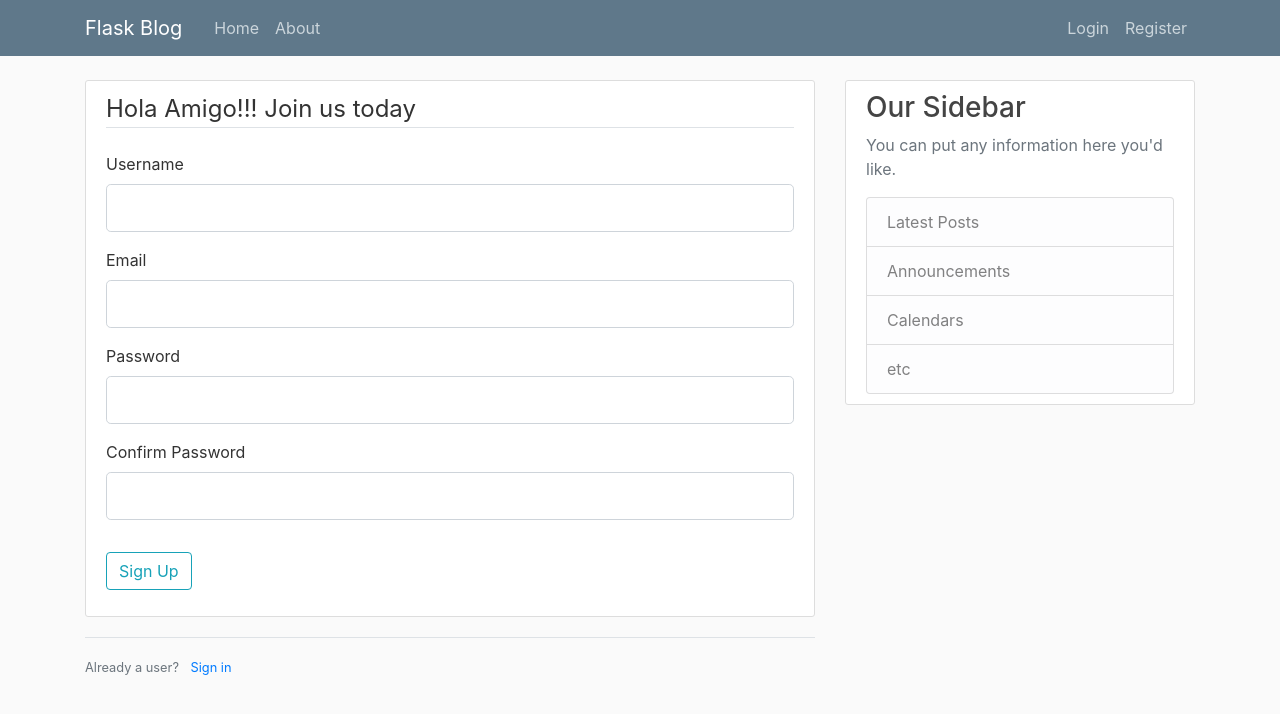
After one commit to sagarpandey7742/Flask-Blog, a Flask app: page /register in a window 1280 px wide. The commit adds this page. Shown: the top 714 px of the page. Run offline with Flask 2, Linux system fonts and the light colour scheme; some libraries are stand-ins or nearby versions.

Commit message:
Added Register route and forms for new users

```diff
--- a/app.py
+++ b/app.py
@@ -1,31 +1,49 @@
-from flask import Flask, render_template, url_for
+from flask import Flask, render_template, url_for, flash, redirect
+from forms import RegistrationForm, LoginForm
 
 app = Flask(__name__)
-
-posts=[
+app.config['SECRET_KEY'] = '2ade7dca04722e1dc2aa38dd6c31023898993cf0291432e811cee85e3526e898'
+posts = [
     {
-        "author":"Sagar Pandey",
-        "title":"First Post",
-        "content":"First content",
-        "date_posted":"December 7 2020"
+        "author": "Sagar Pandey",
+        "title": "First Post",
+        "content": "First content",
+        "date_posted": "December 7 2020"
     },
     {
-        "author":"Sagar Pandey 2",
-        "title":"Second Post",
-        "content":"Second content",
-        "date_posted":"December 8 2020"
+        "author": "Sagar Pandey 2",
+        "title": "Second Post",
+        "content": "Second content",
+        "date_posted": "December 8 2020"
     },
 ]
 
+
 @app.route('/')
 @app.route('/home')
-def hello_world():
+def home():
     return render_template("home.html", posts=posts)
 
 
 @app.route('/about')
 def about():
-    return render_template("about.html",title="About")
+    return render_template("about.html", title="About")
+
+
+@app.route('/register', methods=['GET', 'POST'])
+def register():
+    form = RegistrationForm()
+    print(form.validate_on_submit())
+    if form.validate_on_submit():
+        flash(f"Account created for {form.username.data}.", "success")
+        return redirect(url_for("home"))
+    return render_template("register.html", title="Register", form=form)
+
+
+@app.route('/login', methods=['GET', 'POST'])
+def login():
+    form = RegistrationForm()
+    return render_template('login.html', title="Login", form=form)
 
 
 if __name__ == '__main__':
--- /dev/null
+++ b/forms.py
@@ -0,0 +1,19 @@
+from flask_wtf import FlaskForm
+from wtforms import StringField, PasswordField, SubmitField, BooleanField
+from wtforms.validators import DataRequired, Length, Email, EqualTo
+
+
+class RegistrationForm(FlaskForm):
+    username = StringField("Username",
+                           validators=[DataRequired(), Length(min=5, max=20)])
+    email = StringField("Email", validators=[DataRequired(), Email()])
+    password = PasswordField("Password", validators=[DataRequired()])
+    confirm_password = PasswordField("Confirm Password", validators=[DataRequired(), EqualTo('password')])
+    submit = SubmitField("Sign Up")
+
+
+class LoginForm(FlaskForm):
+    email = StringField("Email", validators=[DataRequired(), Email()])
+    password = PasswordField("Password", validators=[DataRequired()])
+    remember = BooleanField("Remember Me")
+    submit = SubmitField("Login")
--- a/templates/layout.html
+++ b/templates/layout.html
@@ -43,19 +43,27 @@
     <main role="main" class="container">
         <div class="row">
             <div class="col-md-8">
+                {% with messages = get_flashed_messages(with_categories=True) %}
+                    {% if messages %}
+                        {% for category, message in messages %}
+                            <div class="alert alert-{{ category }}">
+                                {{ message }}
+                            </div>
+                        {% endfor %}
+                    {% endif %}
+                {% endwith %}
                 {% block content %}{% endblock %}
             </div>
             <div class="col-md-4">
                 <div class="content-section">
                     <h3>Our Sidebar</h3>
-                    <p class='text-muted'>You can put any information here you'd like.
+                    <p class='text-muted'>You can put any information here you'd like.</p>
                     <ul class="list-group">
                         <li class="list-group-item list-group-item-light">Latest Posts</li>
                         <li class="list-group-item list-group-item-light">Announcements</li>
                         <li class="list-group-item list-group-item-light">Calendars</li>
                         <li class="list-group-item list-group-item-light">etc</li>
                     </ul>
-                    </p>
                 </div>
             </div>
         </div>
--- /dev/null
+++ b/templates/register.html
@@ -0,0 +1,40 @@
+{% extends "layout.html" %}
+{% block content %}
+    <div class="content-section">
+        <form method="POST" action="" novalidate>
+            {{ form.hidden_tag() }}
+            <fieldset class="form-group">
+                <legend class="border-bottom mb-4">Hola Amigo!!! Join us today</legend>
+
+                <div class="form-group">
+                    {{ form.username.label(class="form-control-label") }}
+                    {{ form.username(class="form-control form-control-lg") }}
+                </div>
+
+                <div class="form-group">
+                    {{ form.email.label(class="form-control-label") }}
+                    {{ form.email(class="form-control form-control-lg") }}
+                </div>
+
+                <div class="form-group">
+                    {{ form.password.label(class="form-control-label") }}
+                    {{ form.password(class="form-control form-control-lg") }}
+                </div>
+
+                <div class="form-group">
+                    {{ form.confirm_password.label(class="form-control-label") }}
+                    {{ form.confirm_password(class="form-control form-control-lg") }}
+                </div>
+
+            </fieldset>
+            <div class="form-group">
+                {{ form.submit(class="btn btn-outline-info") }}
+            </div>
+        </form>
+    </div>
+    <div class="border-top pt-3">
+        <small class="text-muted">
+            Already a user?  <a class="ml-2" href="{{ url_for('login') }}"> Sign in</a>
+        </small>
+    </div>
+{% endblock content %}
```
Also changed, not shown: templates/login.html (added).
